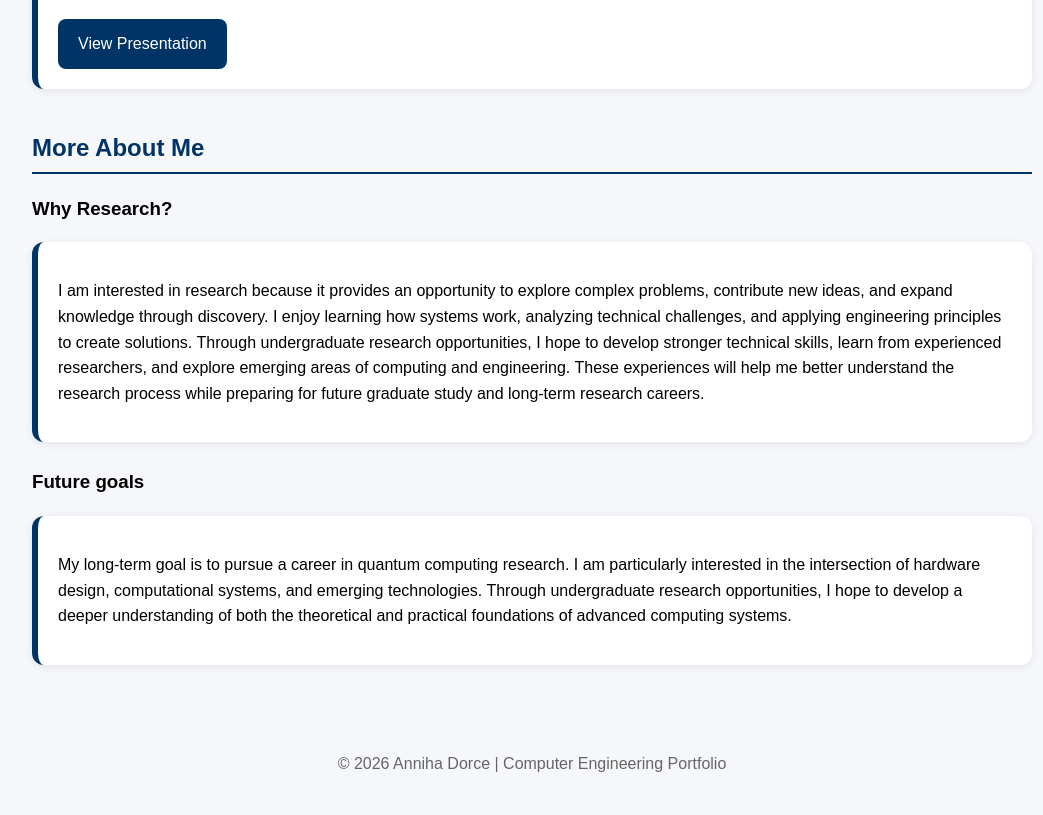
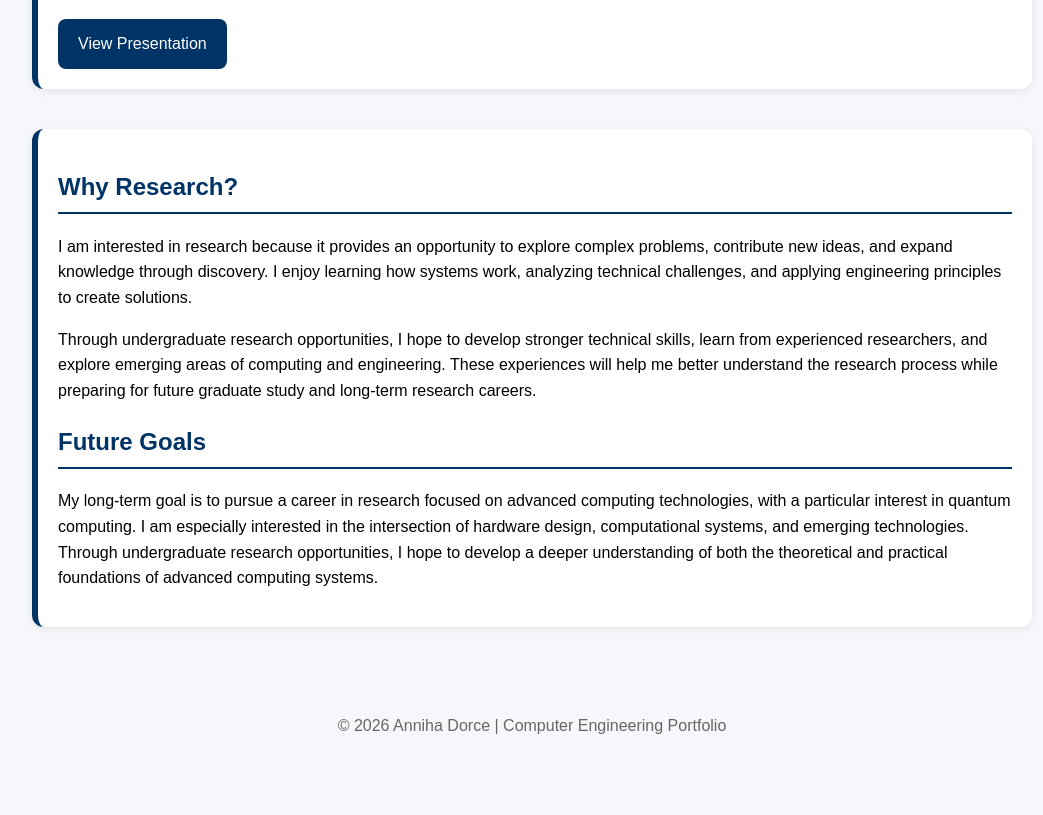
Before and after one commit to anniha05-sudo/anniha05-sudo.github.io, a plain HTML site: page index.html in a window 1280 px wide. Shown: the part 4380-5195 px from the top of the page, without its empty margins (108-1151 px from the left). After the commit the page ends 5174 px from the top, so only its background shows below. Drawn offline with Linux system fonts and the light colour scheme.

Commit message:
Update index.html

```diff
--- a/index.html
+++ b/index.html
@@ -335,16 +335,19 @@
 </section>
 <section id="future">
 
-<h2>More About Me</h2>
-    <h3>Why Research?</h3>
     <div class="project">
+
+        <h2>Why Research?</h2>
+
         <p>
             I am interested in research because it provides an
             opportunity to explore complex problems, contribute new
             ideas, and expand knowledge through discovery. I enjoy
             learning how systems work, analyzing technical challenges,
             and applying engineering principles to create solutions.
+        </p>
 
+        <p>
             Through undergraduate research opportunities, I hope to
             develop stronger technical skills, learn from experienced
             researchers, and explore emerging areas of computing and
@@ -352,17 +355,22 @@ engineering. These experiences will help me better
             understand the research process while preparing for future
             graduate study and long-term research careers.
         </p>
+
+        <h2>Future Goals</h2>
+
+        <p>
+            My long-term goal is to pursue a career in research
+            focused on advanced computing technologies, with a
+            particular interest in quantum computing. I am especially
+            interested in the intersection of hardware design,
+            computational systems, and emerging technologies.
+            Through undergraduate research opportunities, I hope to
+            develop a deeper understanding of both the theoretical
+            and practical foundations of advanced computing systems.
+        </p>
+
     </div>
-      <h3>Future goals</h3>
-<div class="project">
-<p>
-My long-term goal is to pursue a career in quantum computing research.
-I am particularly interested in the intersection of hardware design,
-computational systems, and emerging technologies. Through undergraduate
-research opportunities, I hope to develop a deeper understanding of both
-the theoretical and practical foundations of advanced computing systems.
-</p>
-<div/>
+
 </section>
 <footer>
     <p>
```
Lines whose indentation alone changed are shown as unchanged.
